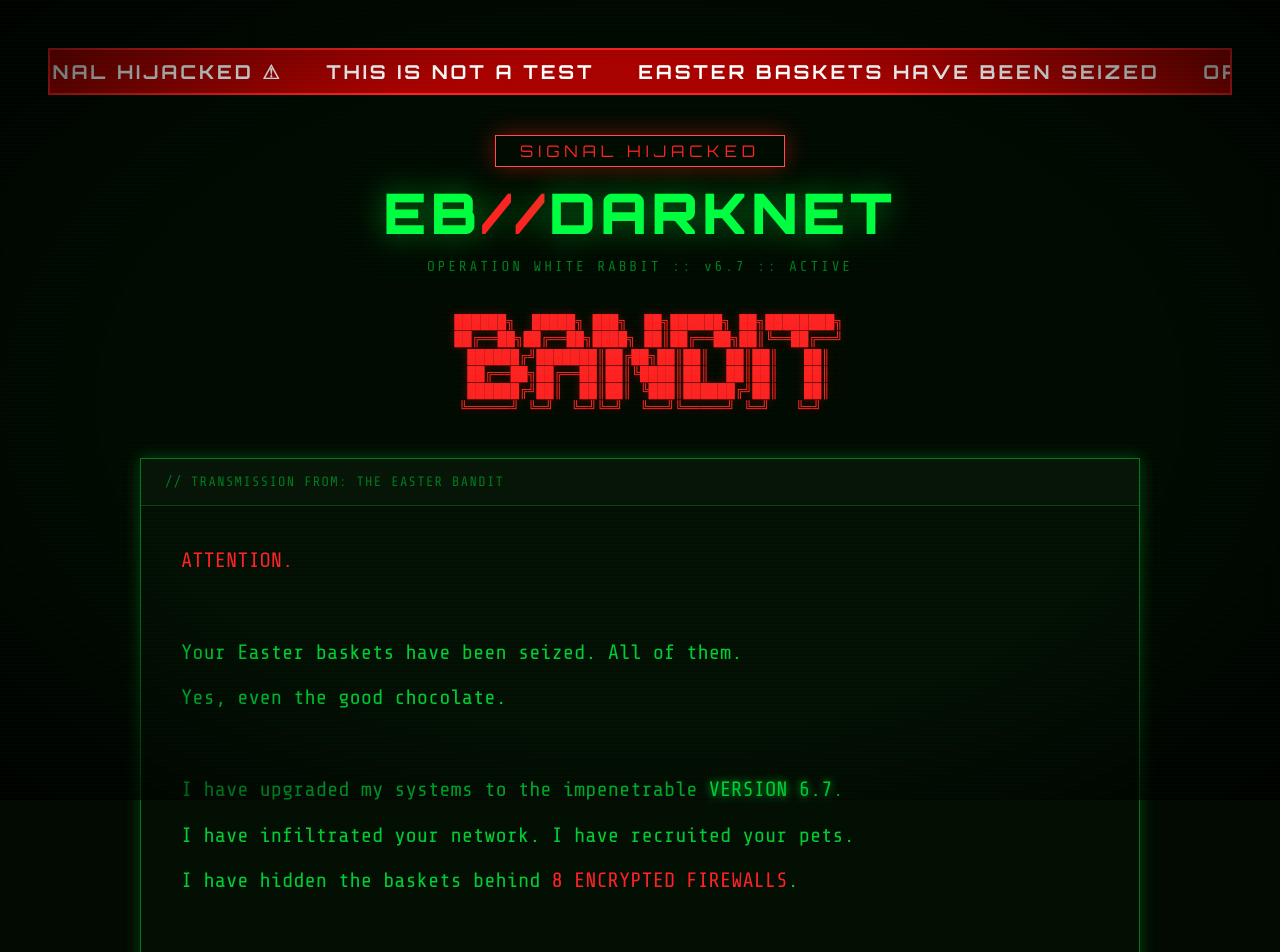
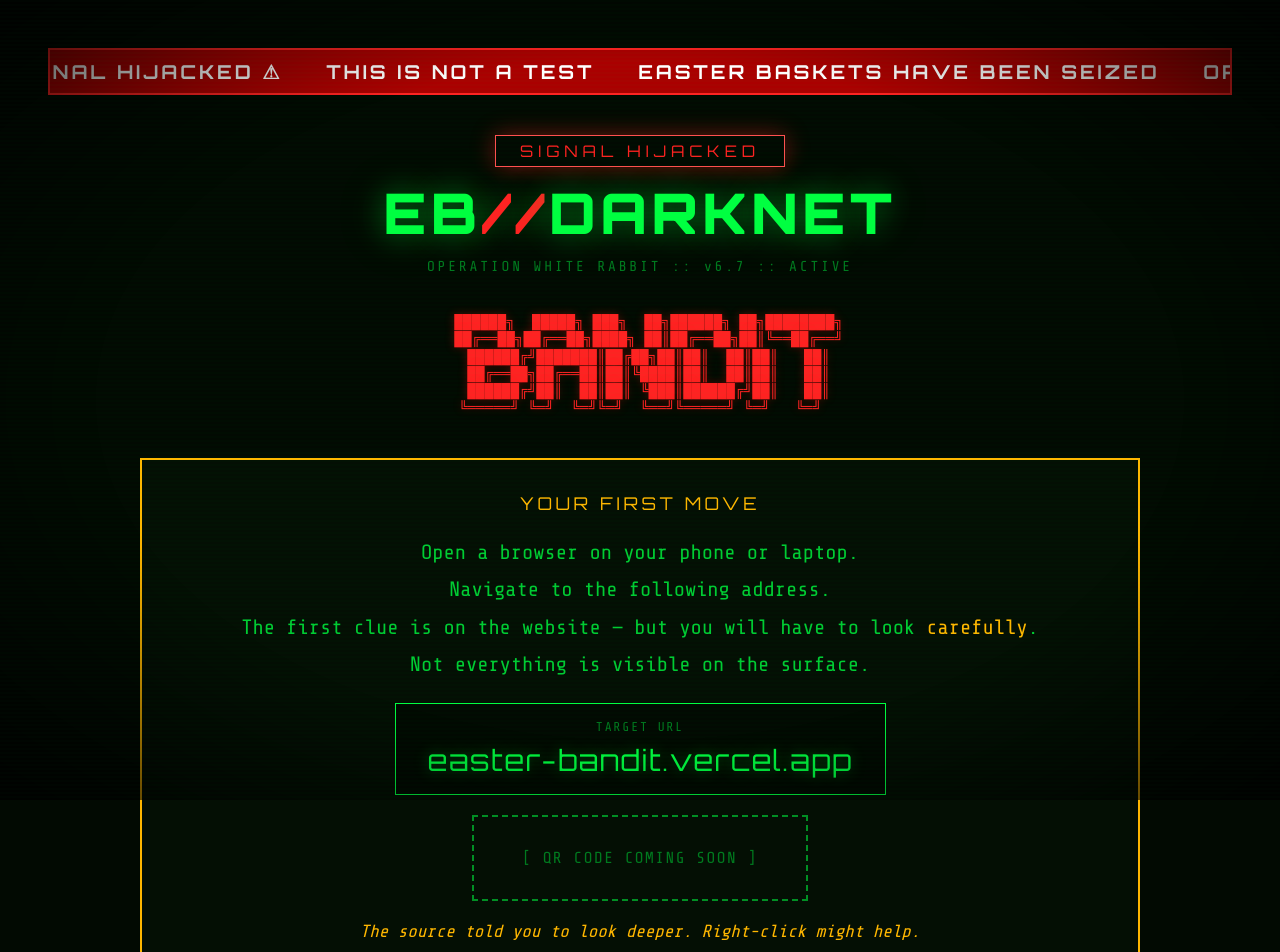
Before and after one commit to candersen97/easter-bandit, a React (Vite) app: page /tv in a window 1280 px wide. Shown: the top 952 px of the page. Built offline with nearby package versions, Linux system fonts and the light colour scheme.

Commit message:
Remove ransom message from TV broadcast, keep BANDIT ASCII art
Avoids spoiling the main page content while keeping the visual impact.

Co-Authored-By: Claude Opus 4.6 <noreply@anthropic.com>

```diff
--- a/src/pages/Broadcast.jsx
+++ b/src/pages/Broadcast.jsx
@@ -91,26 +91,6 @@ export default function Broadcast() {
   ╚═════╝ ╚═╝  ╚═╝╚═╝  ╚══╝╚═════╝ ╚═╝   ╚═╝  `}
           </pre>
 
-          {/* Ransom message */}
-          <div className={`bc-message-box ${glitchActive ? 'glitch' : ''}`}>
-            <div className="bc-message-header">
-              <span className="bc-message-label">// TRANSMISSION FROM: THE EASTER BANDIT</span>
-              <span className="bc-message-badge">LIVE BROADCAST</span>
-            </div>
-            <div className="bc-message-body">
-              <p><span className="red-text">ATTENTION.</span></p>
-              <p>&nbsp;</p>
-              <p>Your Easter baskets have been seized. All of them.</p>
-              <p>Yes, even the good chocolate.</p>
-              <p>&nbsp;</p>
-              <p>I have upgraded my systems to the impenetrable <span className="green-bright">VERSION 6.7</span>.</p>
-              <p>I have infiltrated your network. I have recruited your pets.</p>
-              <p>I have hidden the baskets behind <span className="red-text">8 ENCRYPTED FIREWALLS</span>.</p>
-              <p>&nbsp;</p>
-              <p>You think you can stop me? <span className="amber-text">Prove it.</span></p>
-            </div>
-          </div>
-
           {/* Instruction */}
           <div className="bc-instruction">
             <div className="bc-instruction-title">YOUR FIRST MOVE</div>
```
